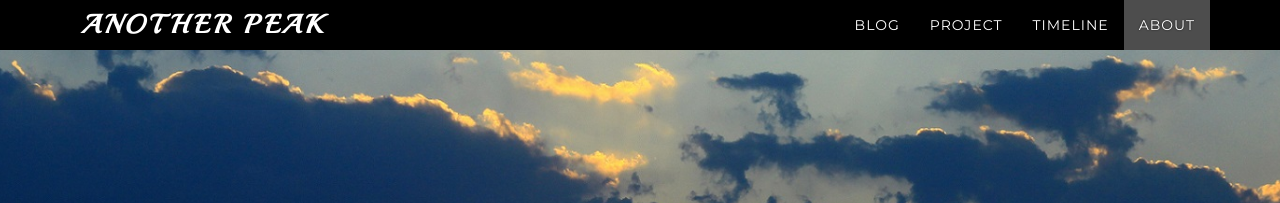
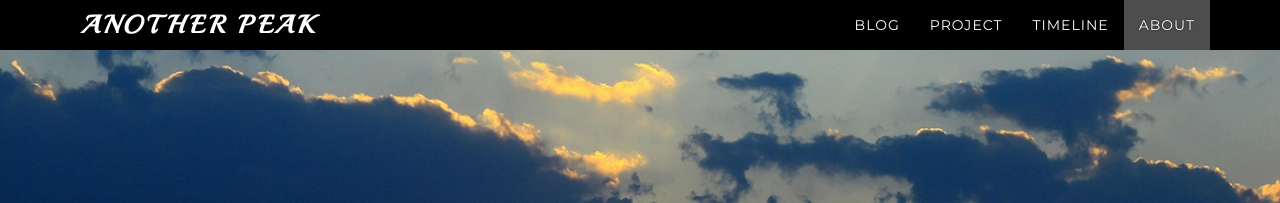
Before and after one commit to abrahamdu/abrahamdu.github.io, a Jekyll site: the page built from index.html, in a window 1280 px wide. Shown: the top 203 px of the page. Built offline with Jekyll 4.4.1, drawn with Linux system fonts in a browser that asks for light colours; nearby versions of some CDN libraries; comment, search, counter and statistics services are not loaded.

Commit message:
Update navigation.html

```diff
--- a/_includes/navigation.html
+++ b/_includes/navigation.html
@@ -12,7 +12,7 @@
       {% else %}
         <a class="navbar-brand" href="{{site.baseurl}}/">
       {% endif %}
-          <div style="font-family: 'Playball';font-weight: 600;font-size: 26px;letter-spacing: 3px;cursor: pointer;margin: 0;">
+          <div style="font-family: 'Playball';font-weight: 600;font-size: 25px;letter-spacing: 3px;cursor: pointer;margin: 0;">
             {% if site.black-favicon %}
               <img src="{{site.baseurl}}{{ site.black-favicon }}" alt="">
             {% endif %}
```
